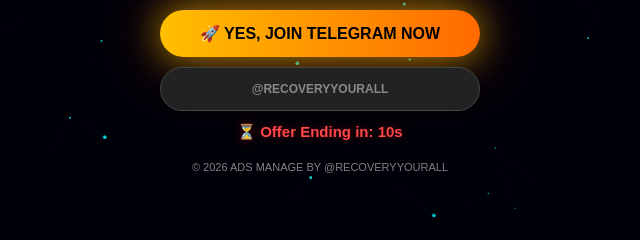
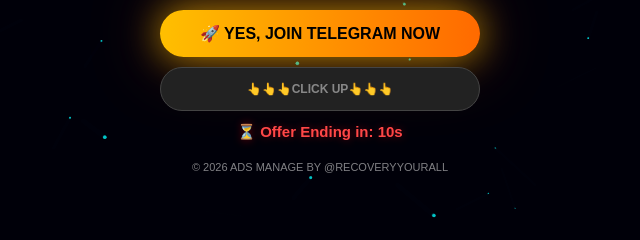
Before and after one commit to LANDINGPAGESTS/Rajagame, a plain HTML site: page index.html in a window 1280 px wide. Shown: the part 429-669 px from the top of the page, 320-960 px from the left. Drawn offline with Linux system fonts and the light colour scheme.

Commit message:
Update index.html

```diff
--- a/index.html
+++ b/index.html
@@ -52,7 +52,7 @@
 
         <button class="btn join-btn" onclick="trackAndJoin()">🚀 YES, JOIN TELEGRAM NOW</button>
 
-        <button class="btn no-btn" onclick="alert('Offer still available for a limited time!')"> @RECOVERYYOURALL</button>
+        <button class="btn no-btn" onclick="alert('Offer still available for a limited time!')"> 👆👆👆CLICK UP👆👆👆</button>
 
         <div class="timer">⏳ Offer Ending in: <span id="countdown">15</span>s</div>
 
```
